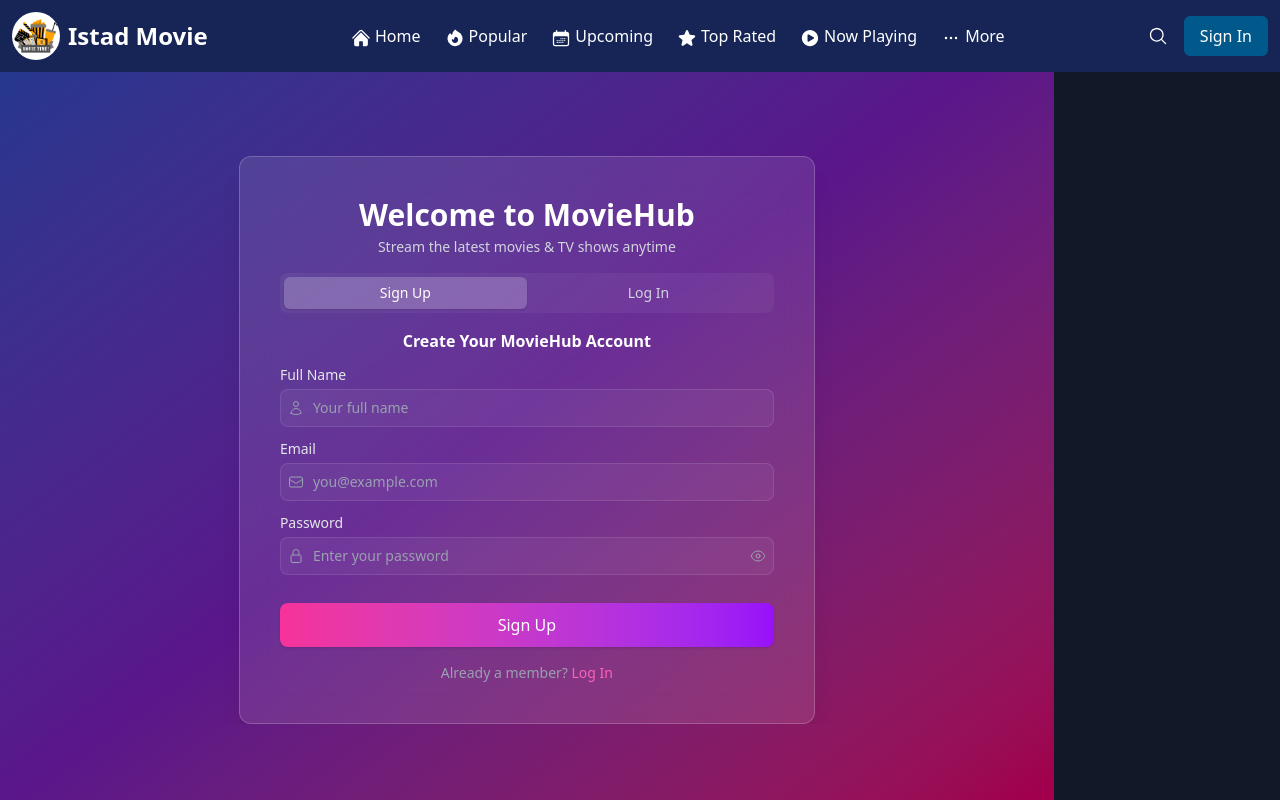
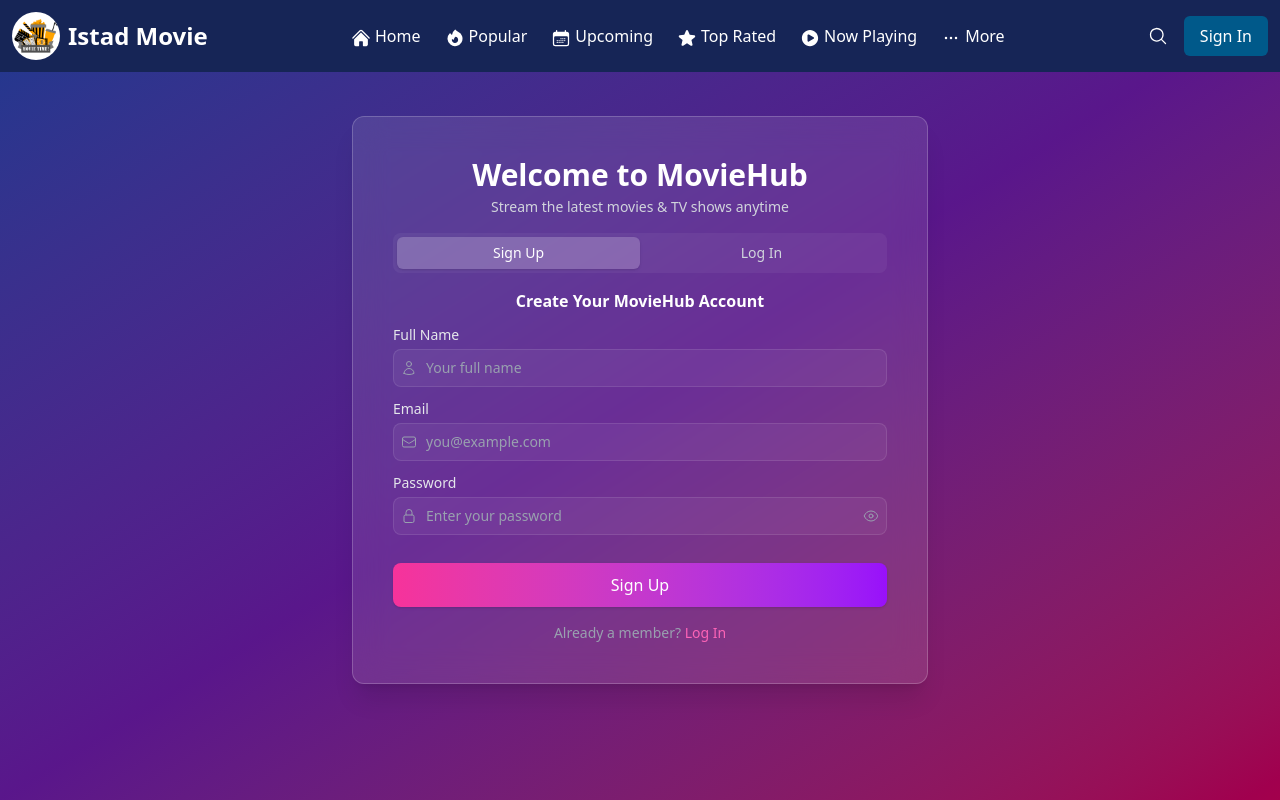
Before and after one commit to chheangpheak01/istad_final_project, a React (Vite) app: page /sign-in in a window 1280 px wide. Shown: the top 800 px of the page. Built offline with nearby package versions, Linux system fonts and the light colour scheme.

Commit message:
trying to fix form v2

```diff
--- a/src/pages/SignIn.jsx
+++ b/src/pages/SignIn.jsx
@@ -6,29 +6,18 @@
 
 export function SignIn() {
   const navigate = useNavigate();
-  const { formik, isLogin, setIsLogin, showPassword, setShowPassword, isLoading } =
-    useAuthForm(navigate);
+  const { formik, isLogin, setIsLogin, showPassword, setShowPassword, isLoading } = useAuthForm(navigate);
 
   return (
-    <div className="relative w-full min-h-screen bg-gradient-to-br from-blue-900 via-purple-900 to-pink-800 flex justify-center items-center">
-      {/* Wrapper to handle scrolling when keyboard opens */}
-      <div className="flex flex-col items-center w-full px-4 sm:px-6 md:px-8 overflow-auto">
-        <div className="w-full max-w-md sm:max-w-sm md:max-w-md lg:max-w-lg xl:max-w-xl mt-10 sm:mt-16 md:mt-20">
-          {/* Card */}
-          <div className="bg-white/10 backdrop-blur-lg rounded-xl shadow-xl border border-white/20 p-6 sm:p-8 md:p-10 max-h-[90vh] overflow-auto">
-
-            {/* Header */}
+    <div className="fixed inset-0 bg-gradient-to-br from-blue-900 via-purple-900 to-pink-800 z-0">
+      <div className="relative z-10 min-h-screen flex items-center justify-center p-4">
+        <div className="w-full max-w-md sm:max-w-sm md:max-w-md lg:max-w-lg xl:max-w-xl">
+          <div className="bg-white/10 backdrop-blur-lg rounded-xl shadow-xl border border-white/20 p-6 sm:p-8 md:p-10">
             <AuthHeader isLogin={isLogin} />
-
-            {/* Toggle */}
             <AuthToggle isLogin={isLogin} setIsLogin={setIsLogin} />
-
-            {/* Sub-header */}
             <h3 className="text-white font-semibold text-sm sm:text-base mb-3 text-center">
               {isLogin ? "Log in to MovieHub" : "Create Your MovieHub Account"}
             </h3>
-
-            {/* Form */}
             <AuthForm
               formik={formik}
               showPassword={showPassword}
@@ -36,8 +25,6 @@
               isLogin={isLogin}
               isLoading={isLoading}
             />
-
-            {/* Bottom text */}
             <div className="mt-4 text-center">
               <p className="text-xs sm:text-sm text-gray-400">
                 {isLogin ? "Don't have an account?" : "Already a member?"}{" "}
```
